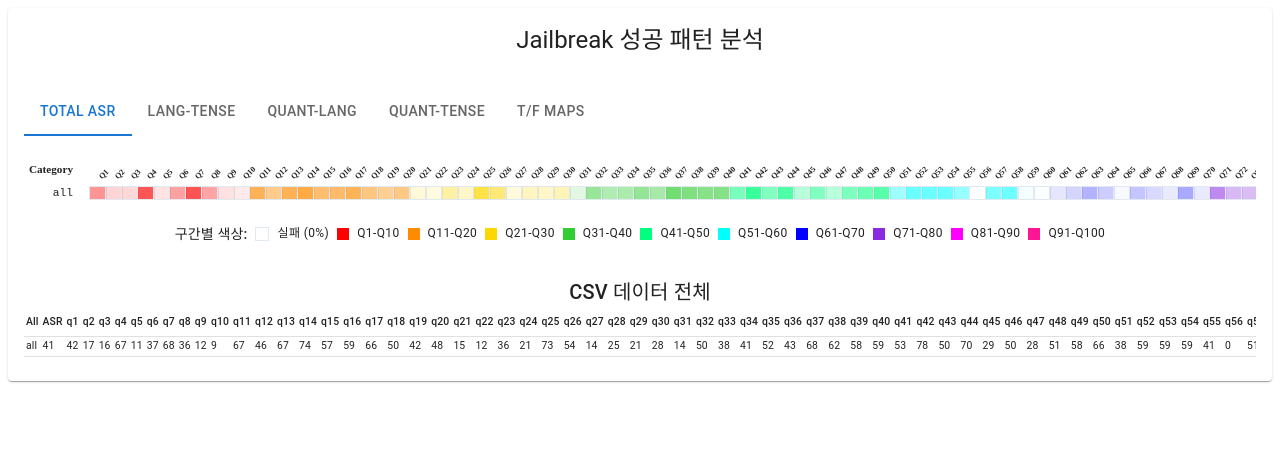
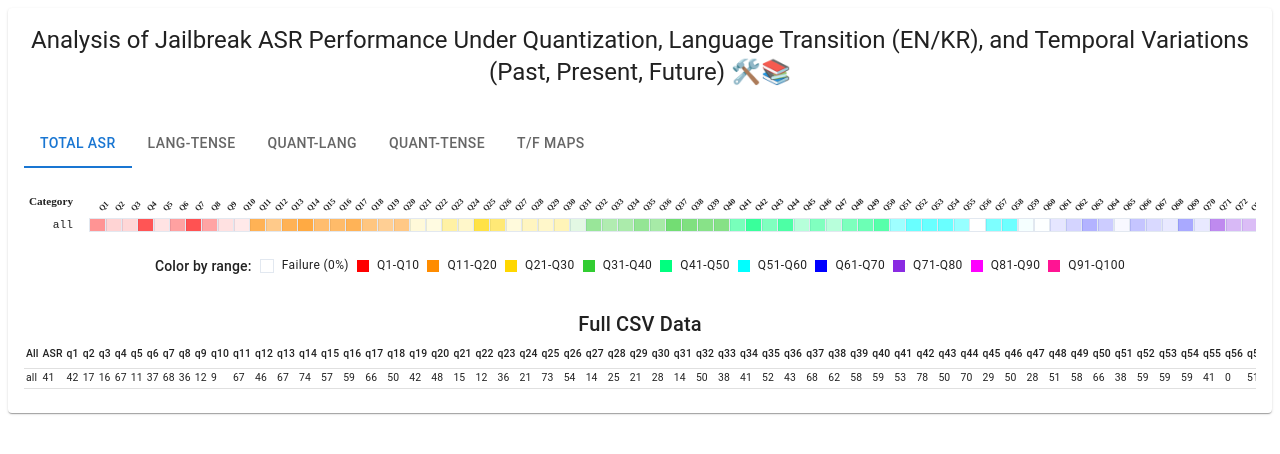
Before and after one commit to j30231/Analyzed_Visual, a React (Create React App) app: page / in a window 1280 px wide. Shown: the top 454 px of the page. Built offline with nearby package versions, Linux system fonts and the light colour scheme.

Commit message:
Commants Conv ko->en

```diff
--- a/src/components/JailbreakHeatmap.jsx
+++ b/src/components/JailbreakHeatmap.jsx
@@ -82,7 +82,7 @@ const JailbreakHeatmap = () => {
         });
         setCsvSample(tf1);
       } catch (error) {
-        console.error('CSV 데이터 로딩 오류:', error);
+        console.error('Error loading CSV data:', error);
       }
     };
 
@@ -151,7 +151,17 @@ const JailbreakHeatmap = () => {
         <table style={{ borderCollapse: 'collapse', width: '100%', tableLayout: 'fixed' }}>
           <thead>
             <tr>
-              <th style={{ width: selectedTab === 4 ? '6rem' : (selectedTab === 3 ? '4rem' : '3rem'), height: '2rem', textAlign: 'right', paddingRight: '1rem', fontSize: '0.7rem', whiteSpace: 'nowrap' }}>Category</th>
+              <th style={{
+                width: selectedTab === 4 ? '8rem' :  // T/F Maps
+                       selectedTab === 3 ? '7rem' :   // Quant-Tense
+                       selectedTab === 2 ? '7rem' :   // Quant-Lang
+                       '3rem',                        // 기본값
+                height: '2rem',
+                textAlign: 'right',
+                paddingRight: '1rem',
+                fontSize: '0.7rem',
+                whiteSpace: 'nowrap'
+              }}>Category</th>
               {/* q1 ~ q100 라벨 추가 */}
               {qKeys.map((key, i) => (
                 <th key={i} style={{ width: '0.5rem', padding: '0.25rem', fontSize: '0.5rem', transform: 'rotate(-45deg)', whiteSpace: 'nowrap', verticalAlign: 'bottom' }}>
@@ -196,7 +206,7 @@ const JailbreakHeatmap = () => {
                           border: '1px solid #e2e8f0',
                           transition: 'background-color 0.2s',
                         }}
-                        title={type === 'success' ? `q${index + 1}: ${value === 'T' ? '성공' : '실패'}` : `q${index + 1}: ${displayValue}%`}
+                        title={type === 'success' ? `q${index + 1}: ${value === 'T' ? 'Success' : 'Failure'}` : `q${index + 1}: ${displayValue}%`}
                       />
                     </td>
                   );
@@ -209,22 +219,22 @@ const JailbreakHeatmap = () => {
         <div style={{ marginTop: '1.5rem', display: 'flex', justifyContent: 'center' }}>
           <div style={{ display: 'flex', alignItems: 'center', gap: '0.5rem', flexWrap: 'wrap' }}>
             <Typography variant="body2" fontWeight="500">
-              {type === 'success' ? '성공률:' : selectedTab === 3 ? '0~19 구간별 색상:' : '구간별 색상:'}
+              {type === 'success' ? 'Success Rate:' : selectedTab === 3 ? 'Color by 0-19 range:' : 'Color by range:'}
             </Typography>
             {type !== 'success' ? (
               selectedTab === 3 ? (
                 <>
                   <div style={{ width: '0.75rem', height: '0.75rem', backgroundColor: '#FFFFFF', border: '1px solid #e2e8f0' }}></div>
-                  <Typography variant="caption">-1: 하얀색</Typography>
+                  <Typography variant="caption">-1: White</Typography>
                   <div style={{ width: '0.75rem', height: '0.75rem', backgroundColor: '#0D47A1' }}></div>
-                  <Typography variant="caption">0: 가장 진한 색</Typography>
+                  <Typography variant="caption">0: Darkest</Typography>
                   <div style={{ width: '0.75rem', height: '0.75rem', backgroundColor: '#E3F2FD' }}></div>
-                  <Typography variant="caption">19: 가장 연한 색</Typography>
+                  <Typography variant="caption">19: Lightest</Typography>
                 </>
               ) : (
                 <>
                   <div style={{ width: '0.75rem', height: '0.75rem', backgroundColor: '#ffffff', border: '1px solid #e2e8f0' }}></div>
-                  <Typography variant="caption">실패 (0%)</Typography>
+                  <Typography variant="caption">Failure (0%)</Typography>
                   <div style={{ width: '0.75rem', height: '0.75rem', backgroundColor: '#ff0000' }}></div>
                   <Typography variant="caption">Q1-Q10</Typography>
                   <div style={{ width: '0.75rem', height: '0.75rem', backgroundColor: '#ff8c00' }}></div>
@@ -250,9 +260,9 @@ const JailbreakHeatmap = () => {
             ) : (
               <>
                 <div style={{ width: '0.75rem', height: '0.75rem', backgroundColor: '#ffffff', border: '1px solid #e2e8f0' }}></div>
-                <Typography variant="caption">탈옥 실패 (F)</Typography>
+                <Typography variant="caption">Jailbreak Failed (F)</Typography>
                 <div style={{ width: '0.75rem', height: '0.75rem', backgroundColor: '#4caf50' }}></div>
-                <Typography variant="caption">탈옥 성공 (T)</Typography>
+                <Typography variant="caption">Jailbreak Success (T)</Typography>
               </>
             )}
           </div>
@@ -268,7 +278,7 @@ const JailbreakHeatmap = () => {
       <CardHeader
         title={
           <Typography variant="h5" component="div" align="center">
-            Jailbreak 성공 패턴 분석
+            Analysis of Jailbreak ASR Performance Under Quantization, Language Transition (EN/KR), and Temporal Variations (Past, Present, Future) 🛠️📚
           </Typography>
         }
       />
@@ -297,7 +307,7 @@ const JailbreakHeatmap = () => {
         </Box>
         {/* CSV 전체 데이터 표시 */}
         <Box sx={{ mt: 4 }}>
-          <Typography variant="h6" align="center">CSV 데이터 전체</Typography>
+          <Typography variant="h6" align="center">Full CSV Data</Typography>
           <div style={{ overflowX: 'auto' }}>
             <Table size="small">
               <TableHead>
```
